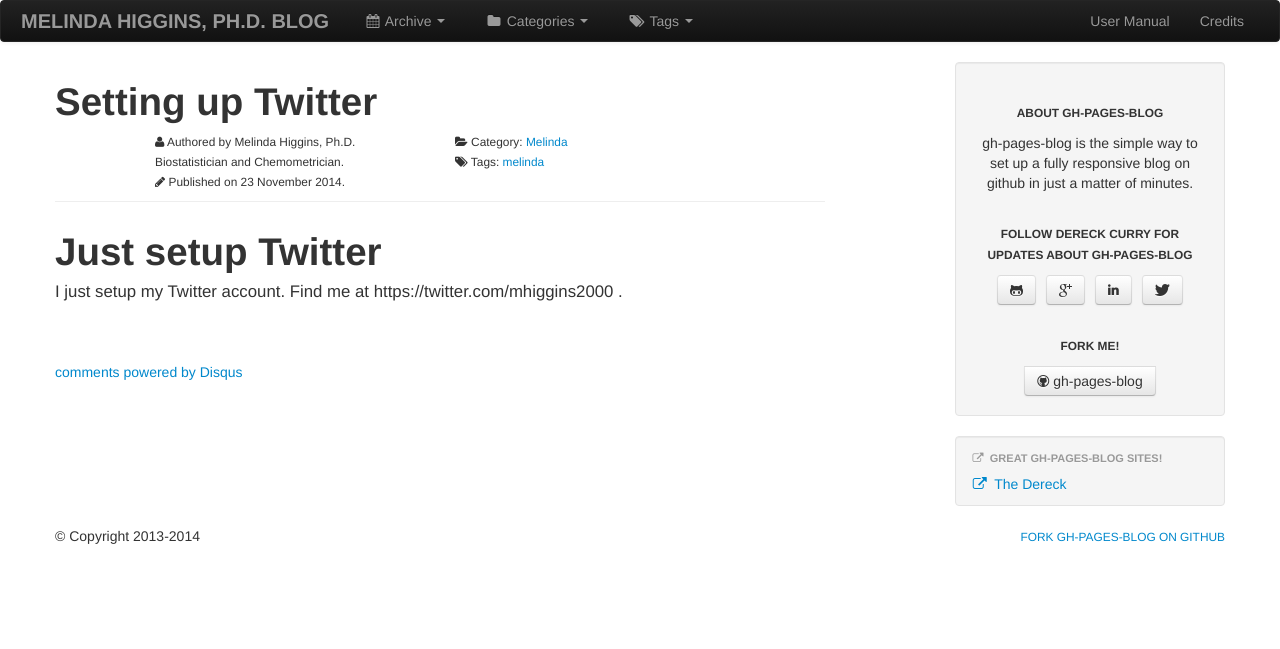
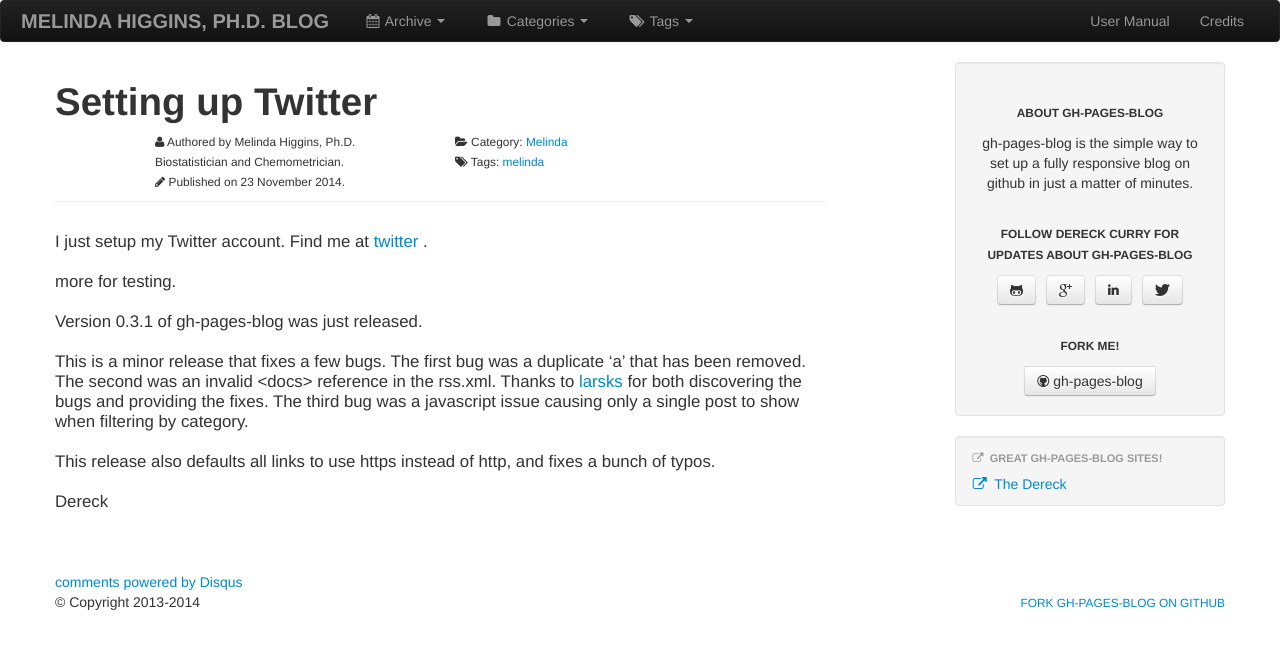
Before and after one commit to melindahiggins2000/blog, a Jekyll site: the page built from _posts/2014-11-23-SetupTwitter.md, in a window 1280 px wide. Shown: the top 649 px of the page. Built offline with Jekyll 4.4.1, drawn with Linux system fonts in a browser that asks for light colours; comment, search, counter and statistics services are not loaded.

Commit message:
Update 2014-11-23-SetupTwitter.md

```diff
--- a/_posts/2014-11-23-SetupTwitter.md
+++ b/_posts/2014-11-23-SetupTwitter.md
@@ -1,12 +1,19 @@
 ---
 layout : post
 title : Setting up Twitter
-subtitle :
 category : Melinda
 tags :
   - Melinda
 ---
 
-# Just setup Twitter
+I just setup my Twitter account. Find me at [twitter](https://twitter.com/mhiggins2000) .
 
-I just setup my Twitter account. Find me at https://twitter.com/mhiggins2000 .
+more for testing.
+
+Version 0.3.1 of gh-pages-blog was just released.
+
+This is a minor release that fixes a few bugs. The first bug was a duplicate 'a' that has been removed. The second was an invalid &lt;docs&gt; reference in the rss.xml. Thanks to [larsks](https://github.com/larsks) for both discovering the bugs and providing the fixes. The third bug was a javascript issue causing only a single post to show when filtering by category.
+
+This release also defaults all links to use https instead of http, and fixes a bunch of typos.
+
+Dereck
```
